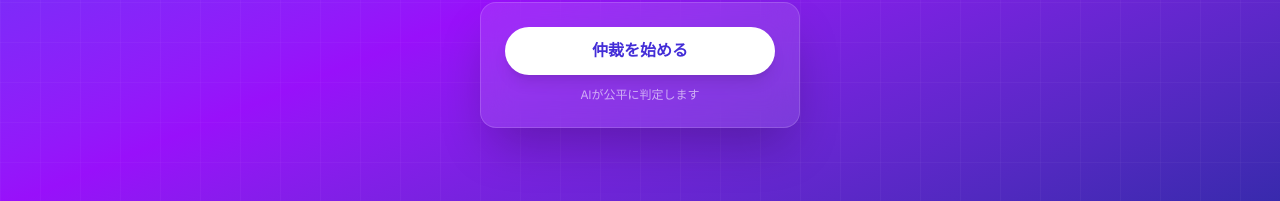
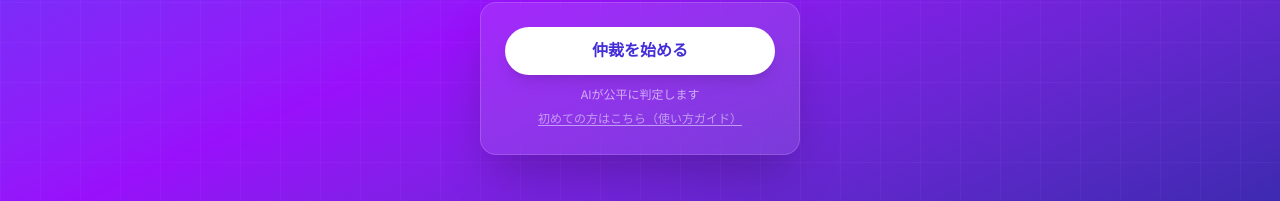
Before and after one commit to SUPi5460/judiciary-app, a Next.js app: page / in a window 1280 px wide. Shown: the part 318-519 px from the top of the page. Built offline with nearby package versions, Linux system fonts and the light colour scheme; no server answers.

Commit message:
style: add help guide link below CTA button on home page
Co-Authored-By: Claude Opus 4.6 (1M context) <noreply@anthropic.com>

```diff
--- a/src/app/page.tsx
+++ b/src/app/page.tsx
@@ -63,6 +63,12 @@ export default function Home() {
             <p className="mt-3 text-xs text-white/60">
               AIが公平に判定します
             </p>
+            <Link
+              href="/help"
+              className="mt-2 inline-block text-xs text-white/50 underline underline-offset-2 transition-colors hover:text-white/80"
+            >
+              初めての方はこちら（使い方ガイド）
+            </Link>
           </div>
         </main>
       </div>
```
